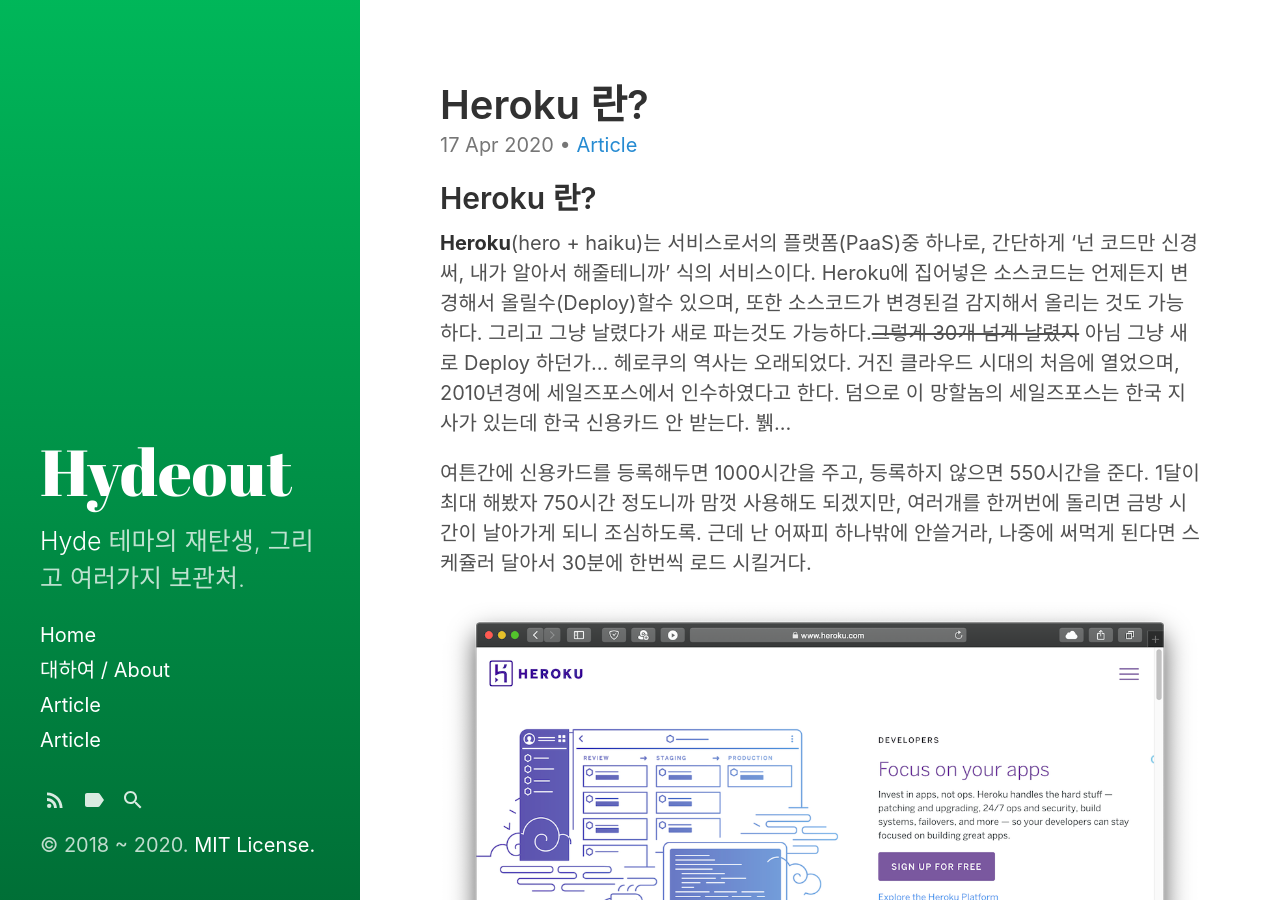
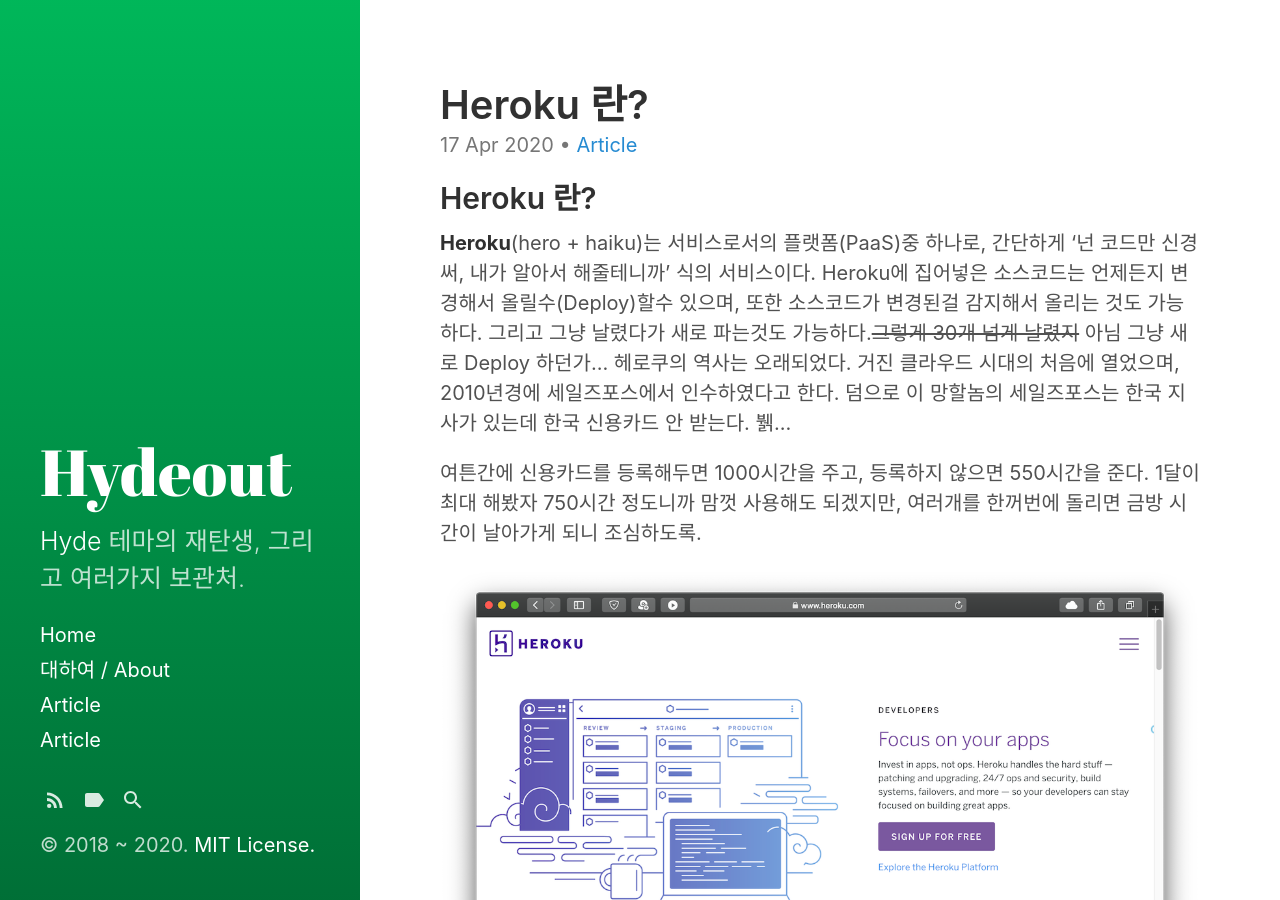
Before and after one commit to readingsnail/readingsnail.github.io, a Jekyll site: the page built from _posts/2020-04-17-Heroku.md, in a window 1280 px wide and 900 px high. Built offline with Jekyll 4.4.1, drawn with Linux system fonts in a browser that asks for light colours.

Commit message:
Update 2020-04-17-Heroku.md

```diff
--- a/_posts/2020-04-17-Heroku.md
+++ b/_posts/2020-04-17-Heroku.md
@@ -9,7 +9,7 @@ Heroku 란?
 -------
 **Heroku**(hero + haiku)는 서비스로서의 플랫폼(PaaS)중 하나로, 간단하게 '넌 코드만 신경써, 내가 알아서 해줄테니까' 식의 서비스이다. Heroku에 집어넣은 소스코드는 언제든지 변경해서 올릴수(Deploy)할수 있으며, 또한 소스코드가 변경된걸 감지해서 올리는 것도 가능하다. 그리고 그냥 날렸다가 새로 파는것도 가능하다.~~그렇게 30개 넘게 날렸지~~ 아님 그냥 새로 Deploy 하던가... 헤로쿠의 역사는 오래되었다. 거진 클라우드 시대의 처음에 열었으며, 2010년경에 세일즈포스에서 인수하였다고 한다. 덤으로 이 망할놈의 세일즈포스는 한국 지사가 있는데 한국 신용카드 안 받는다. 뷁...
 
-여튼간에 신용카드를 등록해두면 1000시간을 주고, 등록하지 않으면 550시간을 준다. 1달이 최대 해봤자 750시간 정도니까 맘껏 사용해도 되겠지만, 여러개를 한꺼번에 돌리면 금방 시간이 날아가게 되니 조심하도록. 근데 난 어짜피 하나밖에 안쓸거라, 나중에 써먹게 된다면 스케쥴러 달아서 30분에 한번씩 로드 시킬거다.
+여튼간에 신용카드를 등록해두면 1000시간을 주고, 등록하지 않으면 550시간을 준다. 1달이 최대 해봤자 750시간 정도니까 맘껏 사용해도 되겠지만, 여러개를 한꺼번에 돌리면 금방 시간이 날아가게 되니 조심하도록.
 
 ![Heroku-main.png](https://raw.githubusercontent.com/readingsnail/readingsnail.github.io/master/_screenshots/heroku-main.png)
 
```
